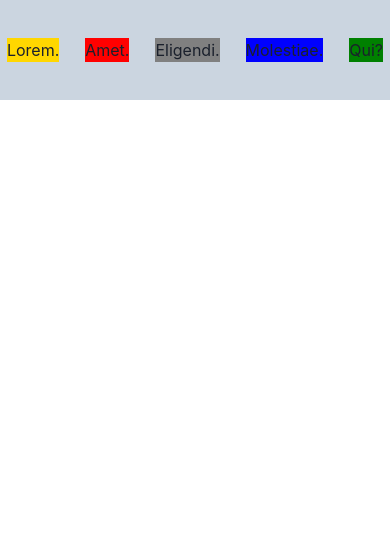
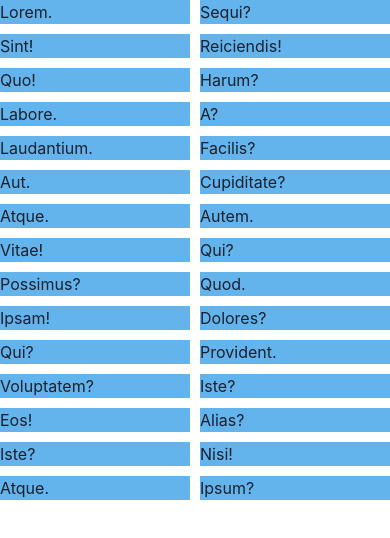
Before and after one commit to sebaek/react20231031, a React (Create React App) app: page / in a window 390 px wide. Shown: the top 538 px of the page. Built offline with nearby package versions, Linux system fonts and the light colour scheme.

Commit message:
simplegrid 사용, 반응형웹적용

```diff
--- a/src/App.js
+++ b/src/App.js
@@ -1,22 +1,48 @@
-import { Box, Flex } from "@chakra-ui/react";
+import { Box, Flex, SimpleGrid } from "@chakra-ui/react";
 
 function App() {
+  /*
+    base: "0em", // 0px
+    sm: "30em", // ~480px. em is a relative unit and is dependant on the font size.
+    md: "48em", // ~768px
+    lg: "62em", // ~992px
+    xl: "80em", // ~1280px
+    "2xl": "96em", // ~1536px
+   */
   return (
     <>
-      <Flex
-        w={"100%"}
-        h={"100px"}
-        bg={"gray.300"}
-        gap={3}
-        align={"center"}
-        justify={"space-around"}
-      >
-        <Box bg={"gold"}>Lorem.</Box>
-        <Box bg={"red"}>Amet.</Box>
-        <Box bg={"gray"}>Eligendi.</Box>
-        <Box bg={"blue"}>Molestiae.</Box>
-        <Box bg={"green"}>Qui?</Box>
-      </Flex>
+      <SimpleGrid spacing={"10px"} columns={{ base: 2, md: 3, "2xl": 6 }}>
+        <Box bg="blue.300">Lorem.</Box>
+        <Box bg="blue.300">Sequi?</Box>
+        <Box bg="blue.300">Sint!</Box>
+        <Box bg="blue.300">Reiciendis!</Box>
+        <Box bg="blue.300">Quo!</Box>
+        <Box bg="blue.300">Harum?</Box>
+        <Box bg="blue.300">Labore.</Box>
+        <Box bg="blue.300">A?</Box>
+        <Box bg="blue.300">Laudantium.</Box>
+        <Box bg="blue.300">Facilis?</Box>
+        <Box bg="blue.300">Aut.</Box>
+        <Box bg="blue.300">Cupiditate?</Box>
+        <Box bg="blue.300">Atque.</Box>
+        <Box bg="blue.300">Autem.</Box>
+        <Box bg="blue.300">Vitae!</Box>
+        <Box bg="blue.300">Qui?</Box>
+        <Box bg="blue.300">Possimus?</Box>
+        <Box bg="blue.300">Quod.</Box>
+        <Box bg="blue.300">Ipsam!</Box>
+        <Box bg="blue.300">Dolores?</Box>
+        <Box bg="blue.300">Qui?</Box>
+        <Box bg="blue.300">Provident.</Box>
+        <Box bg="blue.300">Voluptatem?</Box>
+        <Box bg="blue.300">Iste?</Box>
+        <Box bg="blue.300">Eos!</Box>
+        <Box bg="blue.300">Alias?</Box>
+        <Box bg="blue.300">Iste?</Box>
+        <Box bg="blue.300">Nisi!</Box>
+        <Box bg="blue.300">Atque.</Box>
+        <Box bg="blue.300">Ipsum?</Box>
+      </SimpleGrid>
     </>
   );
 }
```
